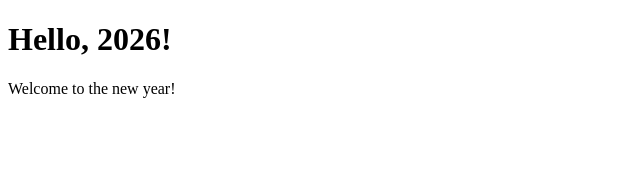
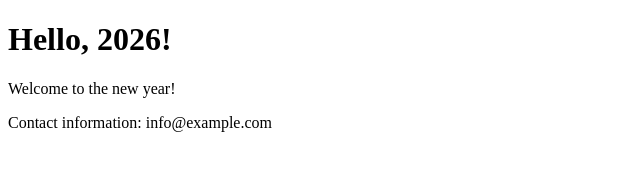
Before and after one commit to ylarinne/gh900202601demo1, a plain HTML site: page hello.html in a window 1280 px wide. Shown: the whole page, without its empty margins (0-640 px from the left). Drawn offline with Linux system fonts and the light colour scheme.

Commit message:
Add contact information to hello.html

```diff
--- a/hello.html
+++ b/hello.html
@@ -8,5 +8,6 @@
 <body>
     <h1>Hello, 2026!</h1>
     <p>Welcome to the new year!</p>
+    <p>Contact information: info@example.com</p>
 </body>
 </html>
```
